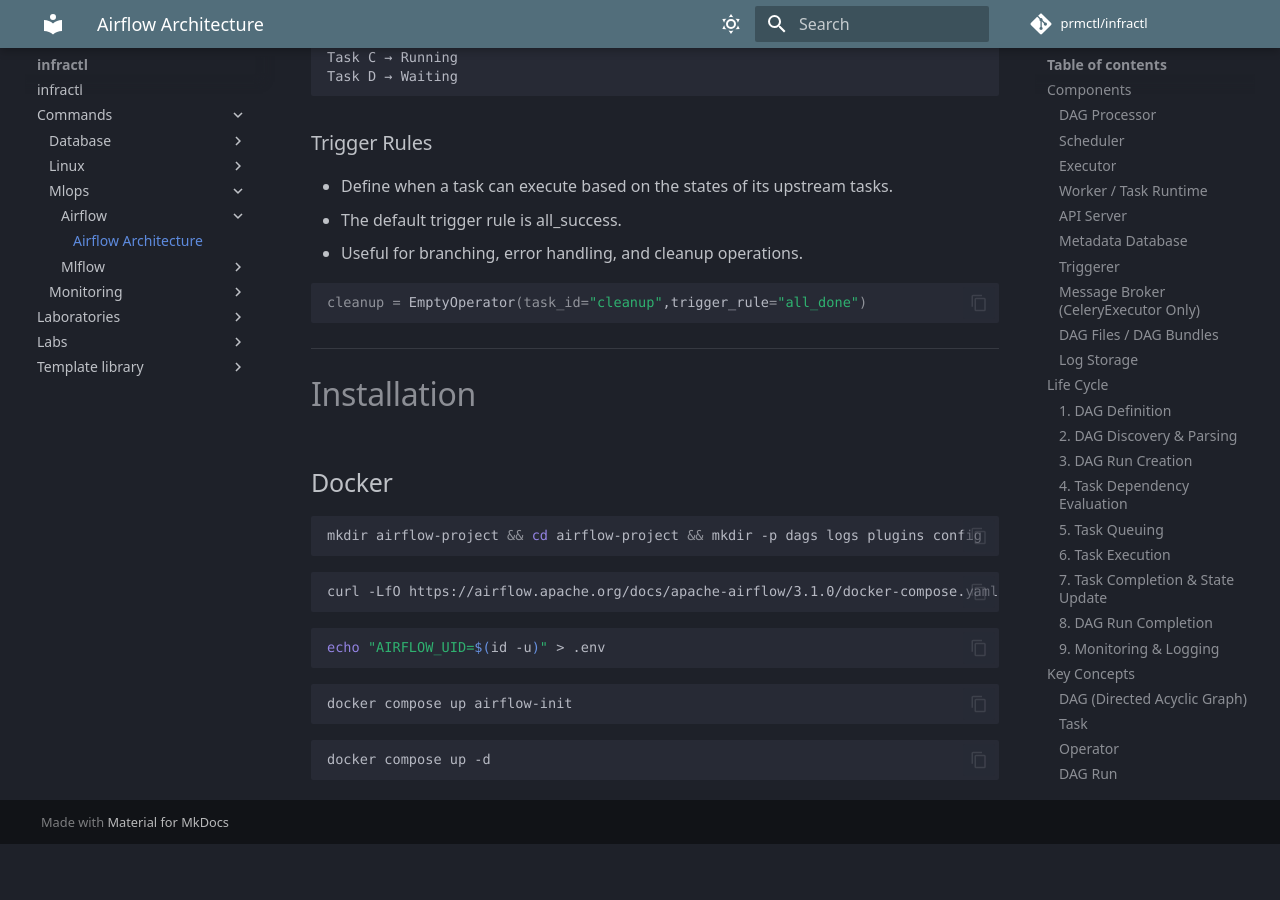
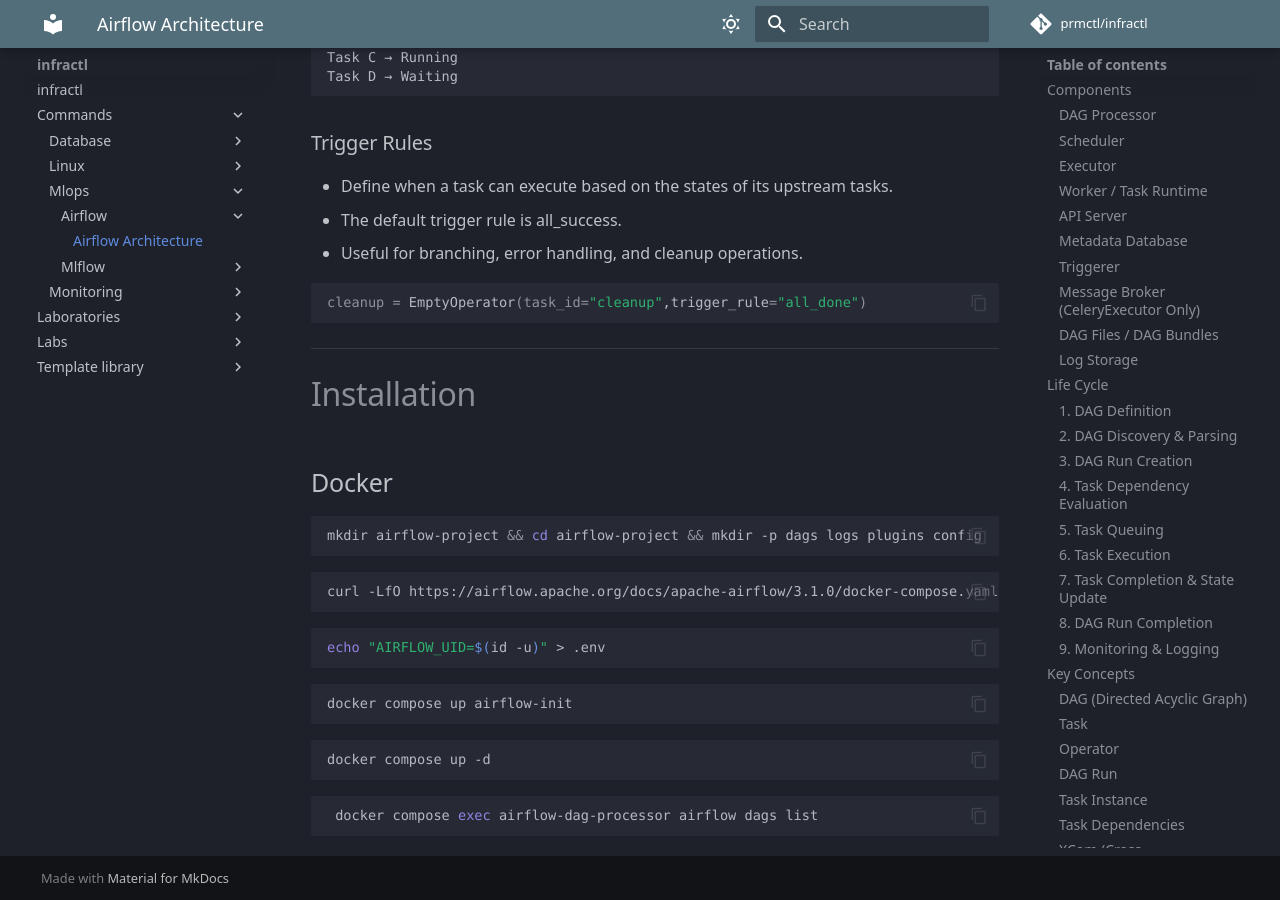
Before and after one commit to prmctl/infractl, an MkDocs documentation site: the page built from docs/commands/mlops/airflow/airflow.md, in a window 1280 px wide and 900 px high, scrolled down 7833 px. Built offline with MkDocs 1.6.1 and Material for MkDocs 9.7.7, drawn with Linux system fonts in a browser that asks for light colours; comment, search, counter and statistics services are not loaded; before the commit the page ends 8677 px from its top, so only the background shows below that.

Commit message:
add airflow

````diff
--- a/docs/commands/mlops/airflow/airflow.md
+++ b/docs/commands/mlops/airflow/airflow.md
@@ -328,15 +328,23 @@
 ```sh
 mkdir airflow-project && cd airflow-project && mkdir -p dags logs plugins config
 ```
+
 ```sh
 curl -LfO https://airflow.apache.org/docs/apache-airflow/3.1.0/docker-compose.yaml
 ```
+
 ```sh
 echo "AIRFLOW_UID=$(id -u)" > .env
 ```
+
 ```sh
 docker compose up airflow-init
 ```
+
 ```sh
 docker compose up -d
 ```
+
+```sh
+ docker compose exec airflow-dag-processor airflow dags list
+```
````
